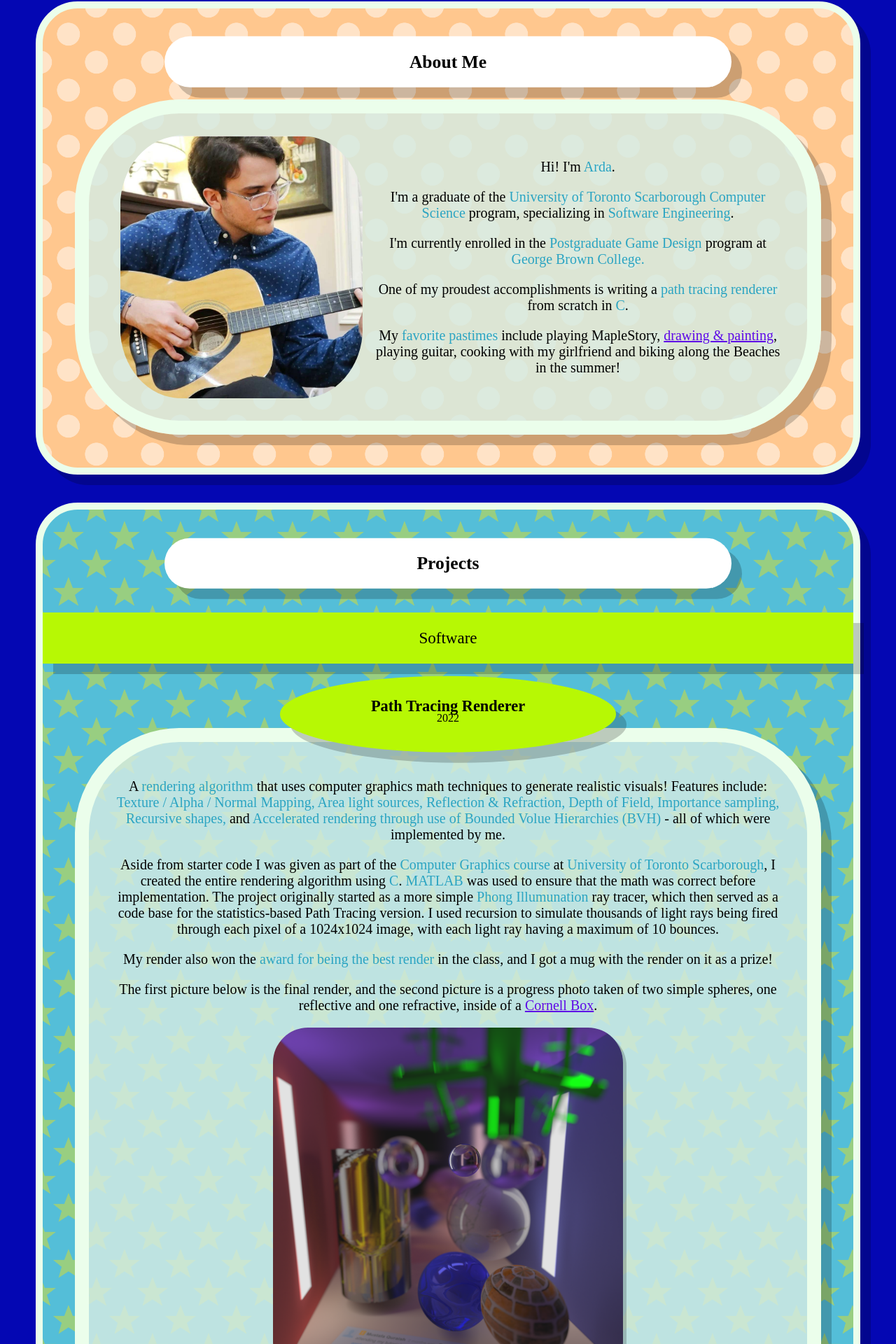
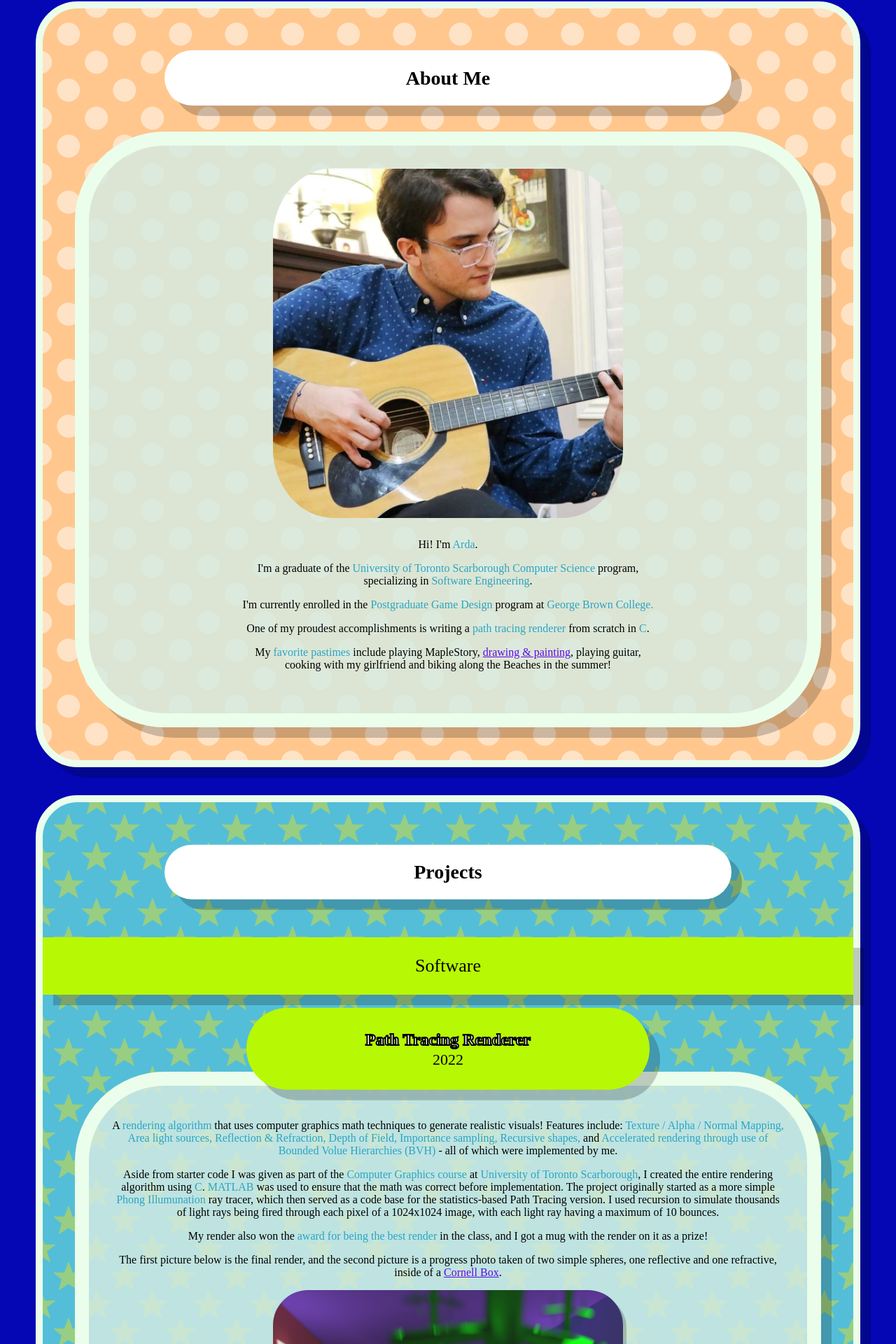
Before and after one commit to ArdaTurkvan/ArdaTurkvan.github.io, a React (Create React App) app: page / in a window 1280 px wide. Shown: the part 824-2744 px from the top of the page at 70% size. Built offline with nearby package versions, Linux system fonts and the light colour scheme; a web font is replaced by a local one.

Commit message:
Made site a little more mobile-friendly; title and navbar still not mobile-friendly

```diff
--- a/src/components/Contact.js
+++ b/src/components/Contact.js
@@ -10,13 +10,6 @@ export default function Contact() {
         <div className='content-container'>
           <BodyBubble child={
             <div className='socials-container'>
-              <a href={Resume} download target="_blank">
-                <div className='social-item short-shadow'>
-                  <div className='icon resume-icon social-icon'></div>
-                  <p>Resume</p>
-                </div>
-              </a>
-
               <a href="https://ca.linkedin.com/in/arda-turkvan-8a6a96211" target="_blank" rel="noreferrer">
                 <div className='social-item short-shadow'>
                   <div className='icon linkedin-icon social-icon'></div>
@@ -51,10 +44,10 @@ export default function Contact() {
         <div className="credits-wrap">
           <div className="credits short-shadow">
             <p>
-              <a target="_blank" href="https://icons8.com/icon/23883/resume">Resume</a>, <a target="_blank" href="https://icons8.com/icon/32323/instagram">Instagram</a>, <a target="_blank" href="https://icons8.com/icon/13930/linkedin">LinkedIn</a>, <a target="_blank" href="https://icons8.com/icon/63777/github">GitHub</a>, <a target="_blank" href="https://icons8.com/icon/13352/monitor">Monitor</a>, <a target="_blank" href="https://icons8.com/icon/x2kiuccLQ98j/communication-skills">Communication Skills</a>, <a target="_blank" href="https://icons8.com/icon/16368/books">Books</a> icons by <a target="_blank" href="https://icons8.com">Icons8</a>
+              <a target="_blank" href="https://icons8.com/icon/32323/instagram">Instagram</a>, <a target="_blank" href="https://icons8.com/icon/13930/linkedin">LinkedIn</a>, <a target="_blank" href="https://icons8.com/icon/63777/github">GitHub</a>, <a target="_blank" href="https://icons8.com/icon/13352/monitor">Monitor</a>, <a target="_blank" href="https://icons8.com/icon/x2kiuccLQ98j/communication-skills">Communication Skills</a>, <a target="_blank" href="https://icons8.com/icon/16368/books">Books</a> icons by <a target="_blank" href="https://icons8.com">Icons8</a>
               <p>Homepage gif sourced from <a href="https://giphy.com/gifs/tsuritama-MaOlIJ2YPeCOc">giphy.com</a>.</p>
               <p>Arda Turkvan is not associated with the <em>Attack on Titan</em> property or <em>Hajime Isayama</em> in any way.</p>
-              <p>All other art assets directly used for the creation of this website, unless otherwise stated, is by Arda Turkvan.</p>
+              <p>All other art assets directly used for the creation of this website, unless otherwise stated, are by Arda Turkvan.</p>
             </p>
           </div>
         </div>
--- a/src/components/Projects.js
+++ b/src/components/Projects.js
@@ -33,7 +33,7 @@ export default function Projects() {
 
     function renderContent() {
         return (
-            <div ref={selfRef}>
+            <div ref={selfRef} className='projects-container'>
                 <div className='subsection-header-wrap shadow'>
                     <div className='subsection-header'><h3>Software</h3></div>
                 </div>
--- a/src/components/WavyText.js
+++ b/src/components/WavyText.js
@@ -58,6 +58,8 @@ export default function WavyText({ text, delay=1 }) {
     )*/
 
     return (
-        <div className={"wavy-wrap"} ref={textRef}>{[...text].map((letter, index) => <span key={index} className='letter hover-letter'>{letter}</span>)}</div>
+        <div className={"wavy-wrap"} ref={textRef}>
+            { [...text].map((letter, index) => <span key={index} className='letter hover-letter'>{letter}</span>) }
+        </div>
     )
 }
--- a/src/style/App.css
+++ b/src/style/App.css
@@ -6,7 +6,7 @@ html {
 
 body {
   font-family: "FOT-RodinProUB";
-  font-size: 20px;
+  font-size: 16px;
   background: linear-gradient(0deg, rgb(13, 13, 63) 10%, rgb(39, 0, 146) 25%, rgb(4, 7, 179) 33%);
 }
 
@@ -65,7 +65,7 @@ body {
   display: flex;
   justify-content: center;
   flex-direction: column;
-  flex-flow: center;
+  justify-content: center;
   align-items: center;
 }
 
@@ -77,6 +77,7 @@ body {
   box-sizing: border-box;
   border-radius: 60px;
   border: 10px solid #ebfeeb;
+  gap: 20px;
 }
 
 .content-container {
@@ -89,7 +90,7 @@ body {
 .body-bubble {
   background: #d5ece4d2;
   border: 20px solid #ebfeeb;
-  border-radius: 150px;
+  border-radius: 10vw;
   padding: 3% 3%;
 }
 
@@ -165,6 +166,9 @@ body {
   */
 .App {
   text-align: center;
+  display: flex;
+  flex-direction: column;
+  flex-wrap: nowrap;
 }
 
 .App-logo {
--- a/src/style/aboutme.css
+++ b/src/style/aboutme.css
@@ -14,11 +14,19 @@
 .aboutme-container {
     display: flex;
     flex-direction: row;
+    flex-wrap: wrap;
+    justify-content: center;
 }
 
 .aboutme-container img {
-    width: 27vw;
+    max-width: 500px;
+    min-width: 50px;
     padding: 0px 1vw;
     border-radius: 100px;
     object-fit: cover;
+    flex: auto;
 }
+
+.aboutme-container .description {
+    max-width: 600px;
+}
--- a/src/style/navbar.css
+++ b/src/style/navbar.css
@@ -48,7 +48,7 @@ a.anchor {
   top: 0px;
   padding-top: 40px;
   -webkit-text-fill-color: transparent;
-  -webkit-text-stroke-width: 0.12vw;
+  -webkit-text-stroke-width: 2px;
   -webkit-text-stroke-color: black;
   text-shadow:
 						0px 0px #ffffff;
--- a/src/style/project.css
+++ b/src/style/project.css
@@ -3,7 +3,7 @@
 
 .bubble {
     background-color: #b7f804;
-    border-radius: 60% / 60% 60% 60% 60%;
+    border-radius: 80vw / 80vw 80vw 80vw 80vw;
     /*cursor: pointer;*/
 }
 
@@ -17,18 +17,30 @@
 .project-header-wrap {
     position: relative;
     z-index: 1;
-    top: 2.25vw;
+    top: 20px;
 }
 
 .bubble.project-header {
     display: inline-block;
-    padding: 0rem 3rem;
-    width: 30vw;
+    padding: 0rem 2rem;
+    width: 40vw;
 }
 
 .project-header h4 {
-    font-size: 1.75vw;
+    font-size: 24px;
+    color: white;
+    -webkit-text-stroke-width: 2px;
+    -webkit-text-stroke-color: black;
 }
+
+.projects-container {
+    display: flex;
+    flex-direction: column;
+    flex-wrap: nowrap;
+    gap: 10px;
+}
+
+
 
 .image-display {
     display: flex;
@@ -40,17 +52,22 @@
 }
 
 .description img {
-    width: 27vw;
-    border-radius: 50px;
+    border-radius: 25px;
+    min-width: 250px;
+    max-width: 500px;
+
 }
 
 .flex-image-display img {
-    min-width: 500px;
     border-radius: 50px;
+    width: 500px;
 }
 
 .flex-image-display {
-    flex: 1;
+    display: flex;
+    flex-wrap: wrap;
+    max-width: 500px;
+    min-width: 250px;
 }
 
 .video-responsive {
--- a/src/style/skills.css
+++ b/src/style/skills.css
@@ -4,7 +4,7 @@
     align-items: center;
     background-color: #34796162;
     border-radius: 100px;
-    padding-bottom: 20px;
+    padding-bottom: 60px;
     padding-top: 20px;
 }
 
@@ -13,6 +13,7 @@
     flex-direction: row;
     justify-content: center;
     align-items: flex-start;
+    flex-wrap: wrap;
     gap: 10px;
     margin-left: 5vw;
     margin-right: 5vw;
@@ -26,7 +27,7 @@
     list-style-type: none;
     padding-left: 0;
     gap: 10px;
-    flex: 33.33%
+    flex: 33.33%;
 }
 
 .skill {
@@ -73,11 +74,6 @@ li.subject {
     background-image: url("../media/subject.png");
 }
 
-h5 {
-    font-size: 1.25vw;
-    margin: 0;
-}
-
 .skills-header {
     width: 85%;
     border-radius: 100px;
--- a/src/style/text.css
+++ b/src/style/text.css
@@ -25,16 +25,21 @@ h1, h2, h3, h4, h5 {
 }
 
 h1 {
-  font-size: 6vw;
+  font-size: 86px;
+  word-wrap: break-word;
 }
 
 h2 {
-  font-size: 2vw;
+  font-size: 28px;
 }
 
 h3 {
   font-weight: 400;
-  font-size: 24px;
+  font-size: 26px;
+}
+
+h5 {
+  font-size: 18px;
 }
 
 .wavy {
@@ -118,31 +123,27 @@ a:visited {
 
 .cool-header {
   display: inline-block;
-  font-size:120px;
 	letter-spacing:0.1em;
   -webkit-text-fill-color: transparent;
-  -webkit-text-stroke-width: 0.25vw;
+  -webkit-text-stroke-width: 3px;
   -webkit-text-stroke-color: white;
   text-shadow:
 						/*0.68vw 0.68vw #ff7369,*/
-            0.4vw 0.4vw #ff7369,
-						1vw 1vw #000000;
+            5px 5px #ff7369,
+						12px 12px #000000;
 }
 
 .cool-subheader {
   -webkit-text-fill-color: transparent;
-  -webkit-text-stroke-width: 0.15vw;
+  -webkit-text-stroke-width: 2px;
   -webkit-text-stroke-color: black;
   text-shadow:
 						0px 0px #ff7369;
-}
-
-.subsection-header h3 {
-  font-size: 1.8vw;
+  padding-bottom: 80px;
 }
 
 .project-year {
   position: relative;
-  bottom: 3vw;
-  font-size: 1.25vw;
+  bottom: 30px;
+  font-size: 22px;
 }
```
